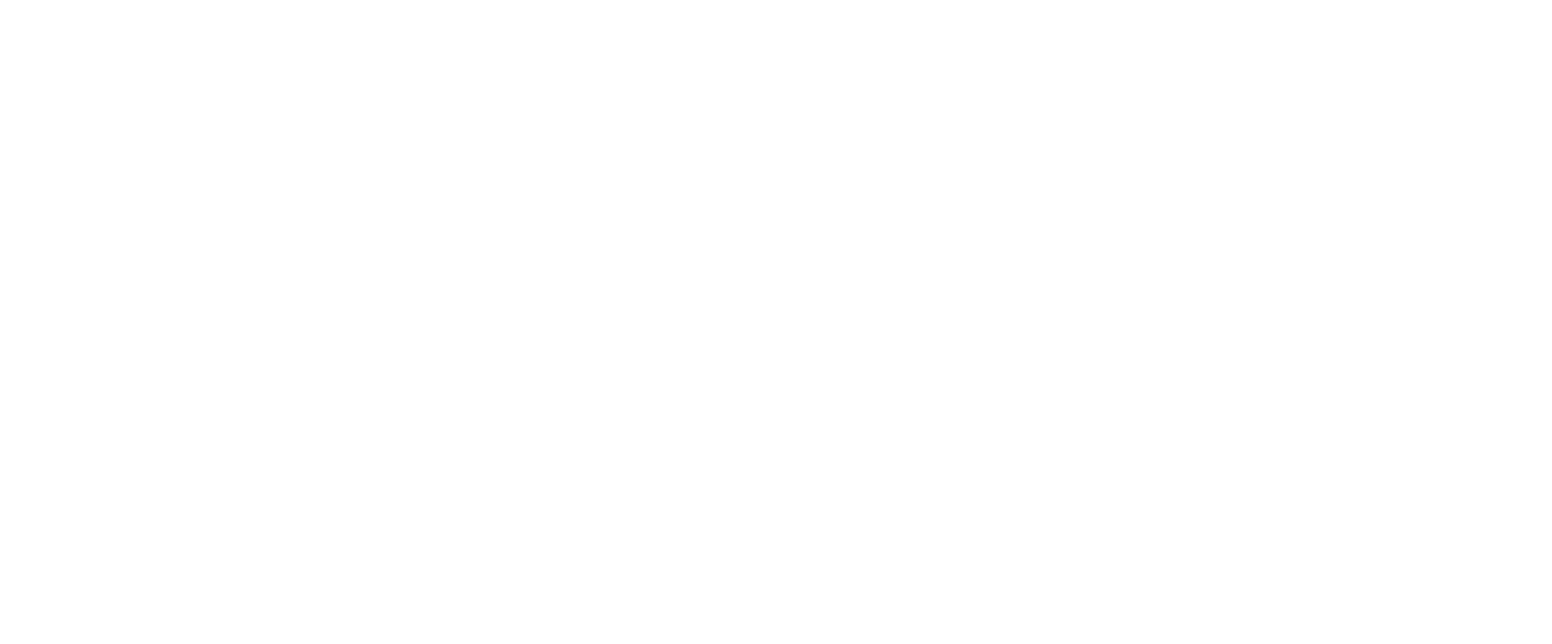
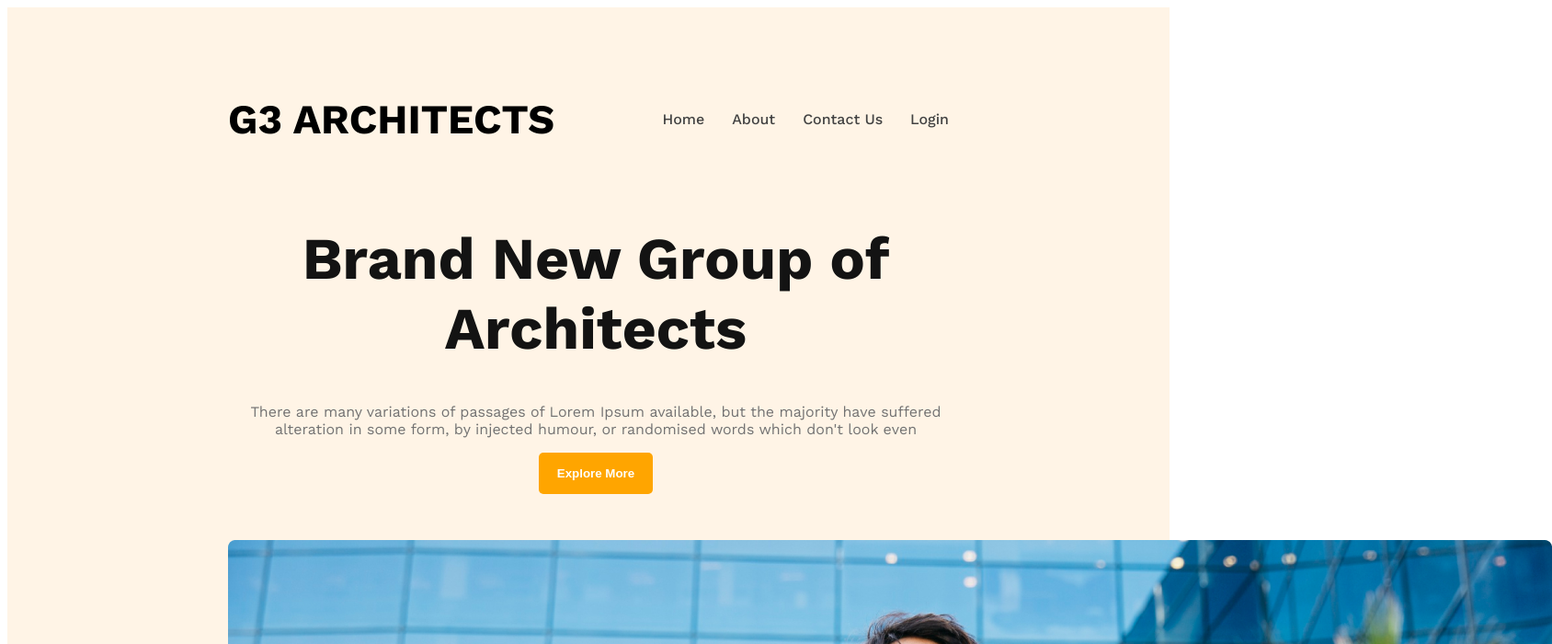
Before and after one commit to zami26/g3-architects, a plain HTML site: page index.html in a window 1280 px wide. Shown: the top 700 px of the page at 92% size, 1688 px wide, since content can reach past the window. Drawn offline with nearby package versions, Linux system fonts and the light colour scheme.

Commit message:
banner done

```diff
--- a/css/style.css
+++ b/css/style.css
@@ -0,0 +1,56 @@
+/* Font family importing from google font */
+@import url('https://fonts.googleapis.com/css2?family=Work+Sans:ital,wght@0,100..900;1,100..900&display=swap');
+body{
+    font-family: "Work Sans", sans-serif;
+}
+
+header{
+    background-color: rgba(255, 144, 14, 0.10);
+    padding: 50px 240px;
+}
+nav{
+display: flex;
+justify-content: space-between;
+}
+.nav-title{
+    font-size: 2.8rem;
+    font-weight: 700;
+}
+ul{
+    display: flex;
+    align-items: center;
+}
+li{
+    list-style: none;
+    margin-left: 30px;
+    font-weight: 500;
+    font-size: 1rem;
+}
+a{
+    text-decoration: none;
+    color: #424242;
+}
+
+.banner{
+    text-align: center;
+    width: 800px;
+    margin:0px auto ;
+}
+.banner-title{
+    font-size:4rem ;
+    font-weight: 700;
+    color: #131313;
+}
+
+.banner-text{
+    color: #727272;
+}
+.btn-primary{
+    background-color: orange;
+    color: white;
+    font-weight: 600;
+    padding:15px 20px;
+    border:0px;
+    border-radius: 5px;
+    margin-bottom: 50px;
+}
--- a/index.html
+++ b/index.html
@@ -1,13 +1,34 @@
 <!DOCTYPE html>
 <html lang="en">
+
 <head>
     <meta charset="UTF-8">
     <meta name="viewport" content="width=device-width, initial-scale=1.0">
     <link rel="stylesheet" href="css/style.css">
     <title>G3-architects</title>
 </head>
+
 <body>
     <header>
+        <nav>
+            <h3 class="nav-title">G3 ARCHITECTS</h3>
+            <ul>
+                <li><a href="">Home</a></li>
+                <li><a href="">About</a></li>
+                <li><a href="">Contact Us</a></li>
+                <li><a href="">Login</a></li>
+            </ul>
+        </nav>
+        <div class="banner">
+            <h1 class="banner-title">Brand New Group of Architects
+            </h1>
+            <p class="banner-text">There are many variations of passages of Lorem Ipsum available, but the majority have
+                suffered alteration in some form, by injected humour, or randomised words which don't look even</p>
+            <button class="btn-primary">
+                Explore More
+            </button>
+        </div>
+        <img src="images/banner.png" alt="">
 
     </header>
 
@@ -19,4 +40,5 @@
 
     </footer>
 </body>
+
 </html>
```
